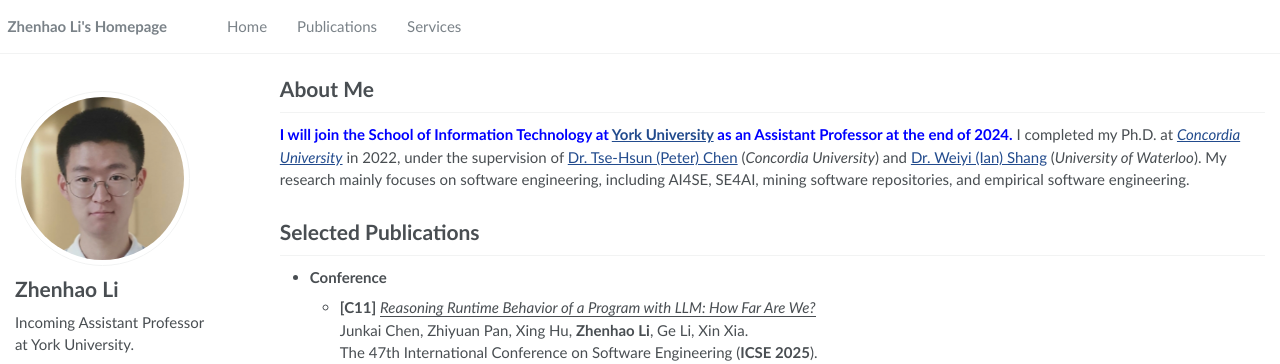
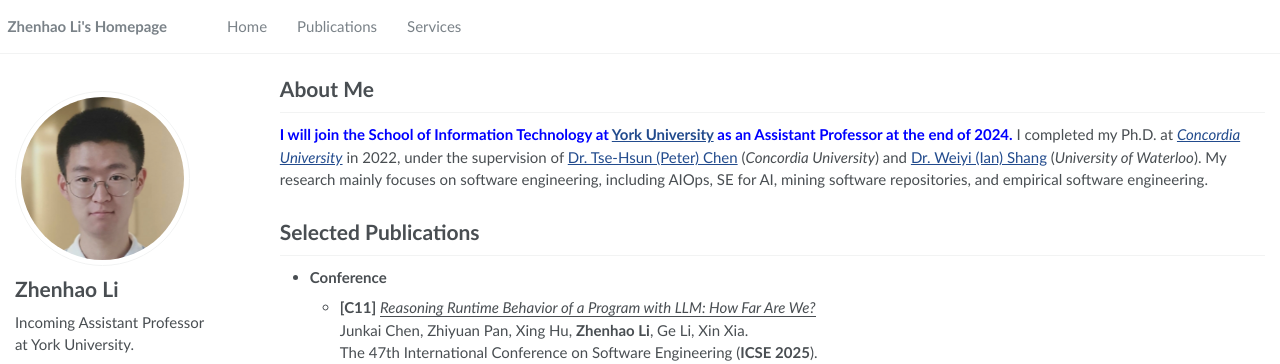
Before and after one commit to ginolzh/ginolzh.github.io, a Jekyll site: the page built from _pages/about.md, in a window 1280 px wide and 900 px high. Shown: the top 364 px of the window. Built offline with Jekyll 4.4.1, drawn with Linux system fonts in a browser that asks for light colours.

Commit message:
Update about.md

```diff
--- a/_pages/about.md
+++ b/_pages/about.md
@@ -13,7 +13,7 @@
 
 About Me
 ======
-<span style="color:blue">**I will join the School of Information Technology at [York University](https://www.yorku.ca/) as an Assistant Professor at the end of 2024.**</span> I completed my Ph.D. at [_Concordia University_](https://www.concordia.ca/) in 2022, under the supervision of [Dr. Tse-Hsun (Peter) Chen](https://petertsehsun.github.io/) (_Concordia University_) and [Dr. Weiyi (Ian) Shang](https://ece.uwaterloo.ca/~wshang/) (_University of Waterloo_). My research mainly focuses on software engineering, including AI4SE, SE4AI, mining software repositories, and empirical software engineering.
+<span style="color:blue">**I will join the School of Information Technology at [York University](https://www.yorku.ca/) as an Assistant Professor at the end of 2024.**</span> I completed my Ph.D. at [_Concordia University_](https://www.concordia.ca/) in 2022, under the supervision of [Dr. Tse-Hsun (Peter) Chen](https://petertsehsun.github.io/) (_Concordia University_) and [Dr. Weiyi (Ian) Shang](https://ece.uwaterloo.ca/~wshang/) (_University of Waterloo_). My research mainly focuses on software engineering, including AIOps, SE for AI, mining software repositories, and empirical software engineering.
 
 <span class='anchor' id='publications'></span>
 
```
